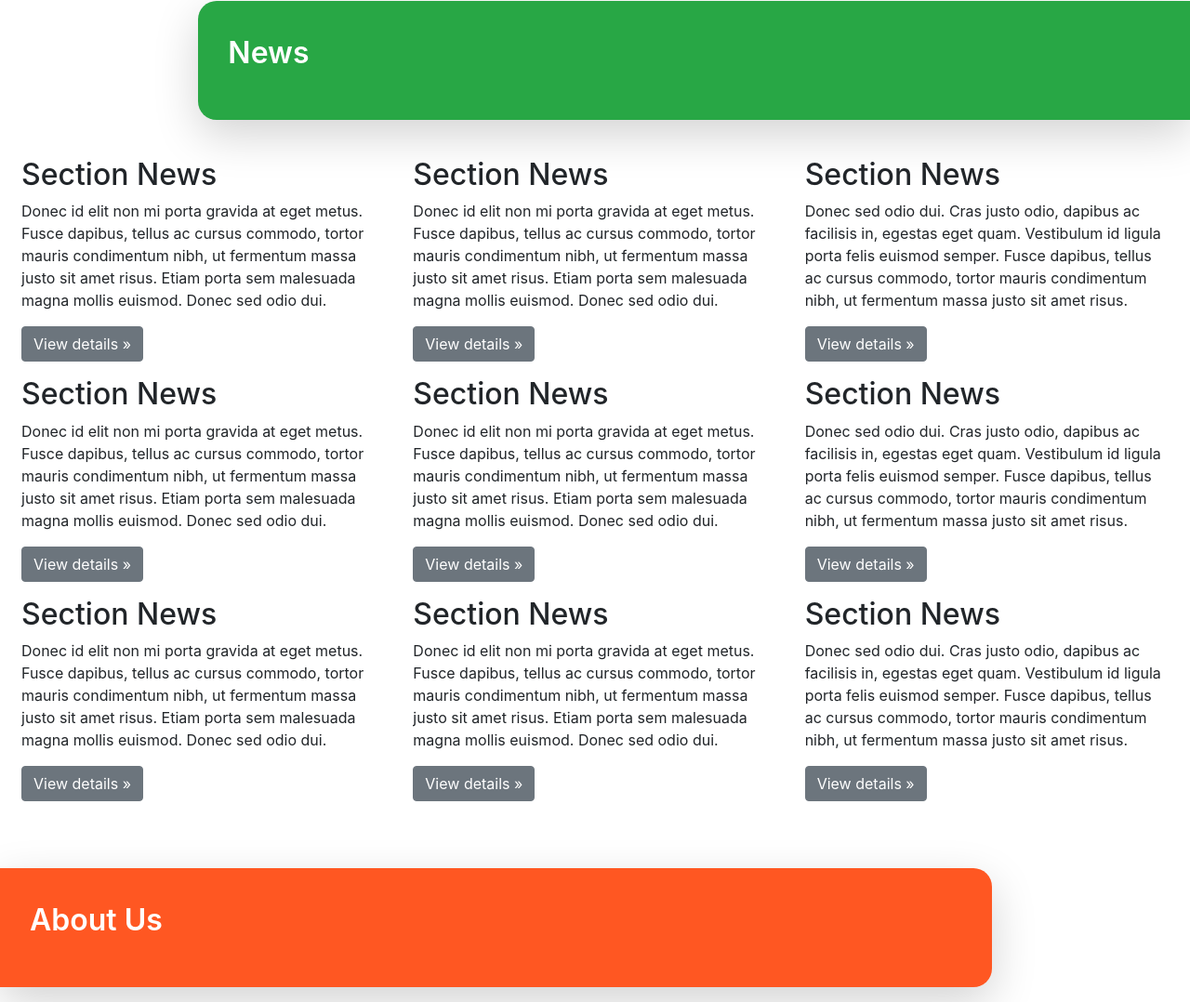
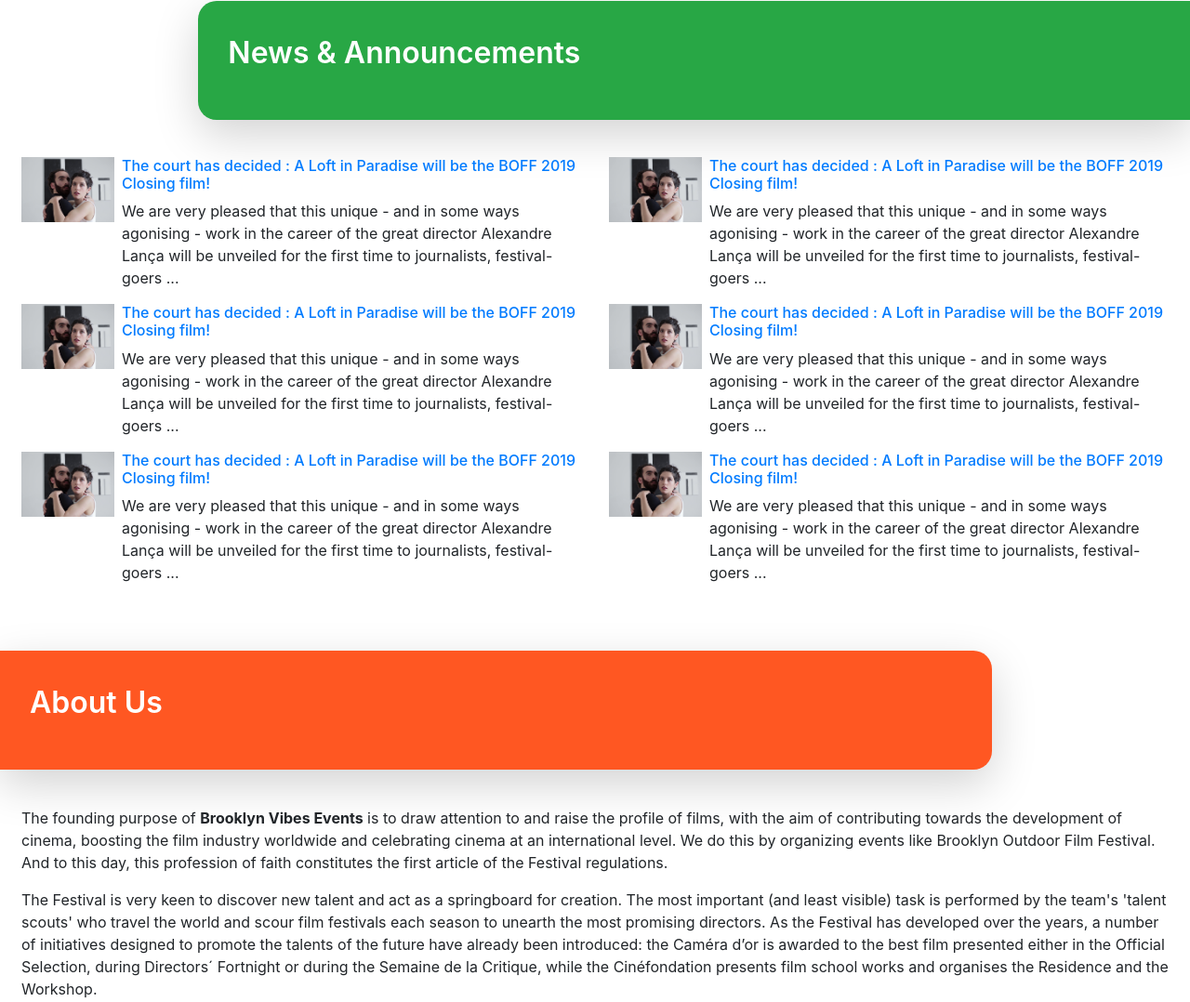
Before and after one commit to padayattil/boff, a website built with webpack: page src/index.html in a window 1280 px wide. Shown: the part 4226-5304 px from the top of the page at 93% size. Built offline with nearby package versions, Linux system fonts and the light colour scheme.

Commit message:
news structure

```diff
--- a/src/index.css
+++ b/src/index.css
@@ -336,3 +336,8 @@ grey: #e9ecef
   background-image: url('./images/film-loft.png');
   background-size: cover;
 }
+
+.news-image {
+  width: 100px;
+  height: auto;
+}
--- a/src/index.html
+++ b/src/index.html
@@ -459,54 +459,63 @@
             <a name="news" type="hidden" class="section-anchor d-block mb-5"></a>
             <div class="row section-header section-header-right section-news">
               <div class="col col-md-10 shadow-lg">
-                <p class="text-white">News</p>
+                <p class="text-white">News & Announcements</p>
               </div>
             </div>
             <div class="row section-body p-2">
-              <div class="col-md-4">
-                <h2>Section News</h2>
-                <p>Donec id elit non mi porta gravida at eget metus. Fusce dapibus, tellus ac cursus commodo, tortor mauris condimentum nibh, ut fermentum massa justo sit amet risus. Etiam porta sem malesuada magna mollis euismod. Donec sed odio dui. </p>
-                <p><a class="btn btn-secondary" href="#" role="button">View details &raquo;</a></p>
+              <div class="col-md-6">
+                <div class="d-flex align-items-start flex-grow-0">
+                    <img src="./images/film-loft.png" class="news-image" alt="">
+                    <div class="ml-2">
+                      <h6 class="text-primary">The court has decided : A Loft in Paradise will be the BOFF 2019 Closing film!</h6>
+                      <p>We are very pleased that this unique - and in some ways agonising - work in the career of the great director Alexandre Lança will be unveiled for the first time to journalists, festival-goers ... </p>
+                    </div>
+                </div>
               </div>
-              <div class="col-md-4">
-                <h2>Section News</h2>
-                <p>Donec id elit non mi porta gravida at eget metus. Fusce dapibus, tellus ac cursus commodo, tortor mauris condimentum nibh, ut fermentum massa justo sit amet risus. Etiam porta sem malesuada magna mollis euismod. Donec sed odio dui. </p>
-                <p><a class="btn btn-secondary" href="#" role="button">View details &raquo;</a></p>
+              <div class="col-md-6">
+                <div class="d-flex align-items-start flex-grow-0">
+                    <img src="./images/film-loft.png" class="news-image" alt="">
+                    <div class="ml-2">
+                      <h6 class="text-primary">The court has decided : A Loft in Paradise will be the BOFF 2019 Closing film!</h6>
+                      <p>We are very pleased that this unique - and in some ways agonising - work in the career of the great director Alexandre Lança will be unveiled for the first time to journalists, festival-goers ... </p>
+                    </div>
+                </div>
               </div>
-              <div class="col-md-4">
-                <h2>Section News</h2>
-                <p>Donec sed odio dui. Cras justo odio, dapibus ac facilisis in, egestas eget quam. Vestibulum id ligula porta felis euismod semper. Fusce dapibus, tellus ac cursus commodo, tortor mauris condimentum nibh, ut fermentum massa justo sit amet risus.</p>
-                <p><a class="btn btn-secondary" href="#" role="button">View details &raquo;</a></p>
+              <div class="col-md-6">
+                <div class="d-flex align-items-start flex-grow-0">
+                    <img src="./images/film-loft.png" class="news-image" alt="">
+                    <div class="ml-2">
+                      <h6 class="text-primary">The court has decided : A Loft in Paradise will be the BOFF 2019 Closing film!</h6>
+                      <p>We are very pleased that this unique - and in some ways agonising - work in the career of the great director Alexandre Lança will be unveiled for the first time to journalists, festival-goers ... </p>
+                    </div>
+                </div>
               </div>
-              <div class="col-md-4">
-                <h2>Section News</h2>
-                <p>Donec id elit non mi porta gravida at eget metus. Fusce dapibus, tellus ac cursus commodo, tortor mauris condimentum nibh, ut fermentum massa justo sit amet risus. Etiam porta sem malesuada magna mollis euismod. Donec sed odio dui. </p>
-                <p><a class="btn btn-secondary" href="#" role="button">View details &raquo;</a></p>
+              <div class="col-md-6">
+                <div class="d-flex align-items-start flex-grow-0">
+                    <img src="./images/film-loft.png" class="news-image" alt="">
+                    <div class="ml-2">
+                      <h6 class="text-primary">The court has decided : A Loft in Paradise will be the BOFF 2019 Closing film!</h6>
+                      <p>We are very pleased that this unique - and in some ways agonising - work in the career of the great director Alexandre Lança will be unveiled for the first time to journalists, festival-goers ... </p>
+                    </div>
+                </div>
               </div>
-              <div class="col-md-4">
-                <h2>Section News</h2>
-                <p>Donec id elit non mi porta gravida at eget metus. Fusce dapibus, tellus ac cursus commodo, tortor mauris condimentum nibh, ut fermentum massa justo sit amet risus. Etiam porta sem malesuada magna mollis euismod. Donec sed odio dui. </p>
-                <p><a class="btn btn-secondary" href="#" role="button">View details &raquo;</a></p>
+              <div class="col-md-6">
+                <div class="d-flex align-items-start flex-grow-0">
+                    <img src="./images/film-loft.png" class="news-image" alt="">
+                    <div class="ml-2">
+                      <h6 class="text-primary">The court has decided : A Loft in Paradise will be the BOFF 2019 Closing film!</h6>
+                      <p>We are very pleased that this unique - and in some ways agonising - work in the career of the great director Alexandre Lança will be unveiled for the first time to journalists, festival-goers ... </p>
+                    </div>
+                </div>
               </div>
-              <div class="col-md-4">
-                <h2>Section News</h2>
-                <p>Donec sed odio dui. Cras justo odio, dapibus ac facilisis in, egestas eget quam. Vestibulum id ligula porta felis euismod semper. Fusce dapibus, tellus ac cursus commodo, tortor mauris condimentum nibh, ut fermentum massa justo sit amet risus.</p>
-                <p><a class="btn btn-secondary" href="#" role="button">View details &raquo;</a></p>
-              </div>
-              <div class="col-md-4">
-                <h2>Section News</h2>
-                <p>Donec id elit non mi porta gravida at eget metus. Fusce dapibus, tellus ac cursus commodo, tortor mauris condimentum nibh, ut fermentum massa justo sit amet risus. Etiam porta sem malesuada magna mollis euismod. Donec sed odio dui. </p>
-                <p><a class="btn btn-secondary" href="#" role="button">View details &raquo;</a></p>
-              </div>
-              <div class="col-md-4">
-                <h2>Section News</h2>
-                <p>Donec id elit non mi porta gravida at eget metus. Fusce dapibus, tellus ac cursus commodo, tortor mauris condimentum nibh, ut fermentum massa justo sit amet risus. Etiam porta sem malesuada magna mollis euismod. Donec sed odio dui. </p>
-                <p><a class="btn btn-secondary" href="#" role="button">View details &raquo;</a></p>
-              </div>
-              <div class="col-md-4">
-                <h2>Section News</h2>
-                <p>Donec sed odio dui. Cras justo odio, dapibus ac facilisis in, egestas eget quam. Vestibulum id ligula porta felis euismod semper. Fusce dapibus, tellus ac cursus commodo, tortor mauris condimentum nibh, ut fermentum massa justo sit amet risus.</p>
-                <p><a class="btn btn-secondary" href="#" role="button">View details &raquo;</a></p>
+              <div class="col-md-6">
+                <div class="d-flex align-items-start flex-grow-0">
+                    <img src="./images/film-loft.png" class="news-image" alt="">
+                    <div class="ml-2">
+                      <h6 class="text-primary">The court has decided : A Loft in Paradise will be the BOFF 2019 Closing film!</h6>
+                      <p>We are very pleased that this unique - and in some ways agonising - work in the career of the great director Alexandre Lança will be unveiled for the first time to journalists, festival-goers ... </p>
+                    </div>
+                </div>
               </div>
             </div>
             <a name="about" type="hidden" class="section-anchor d-block mb-5"></a>
```
